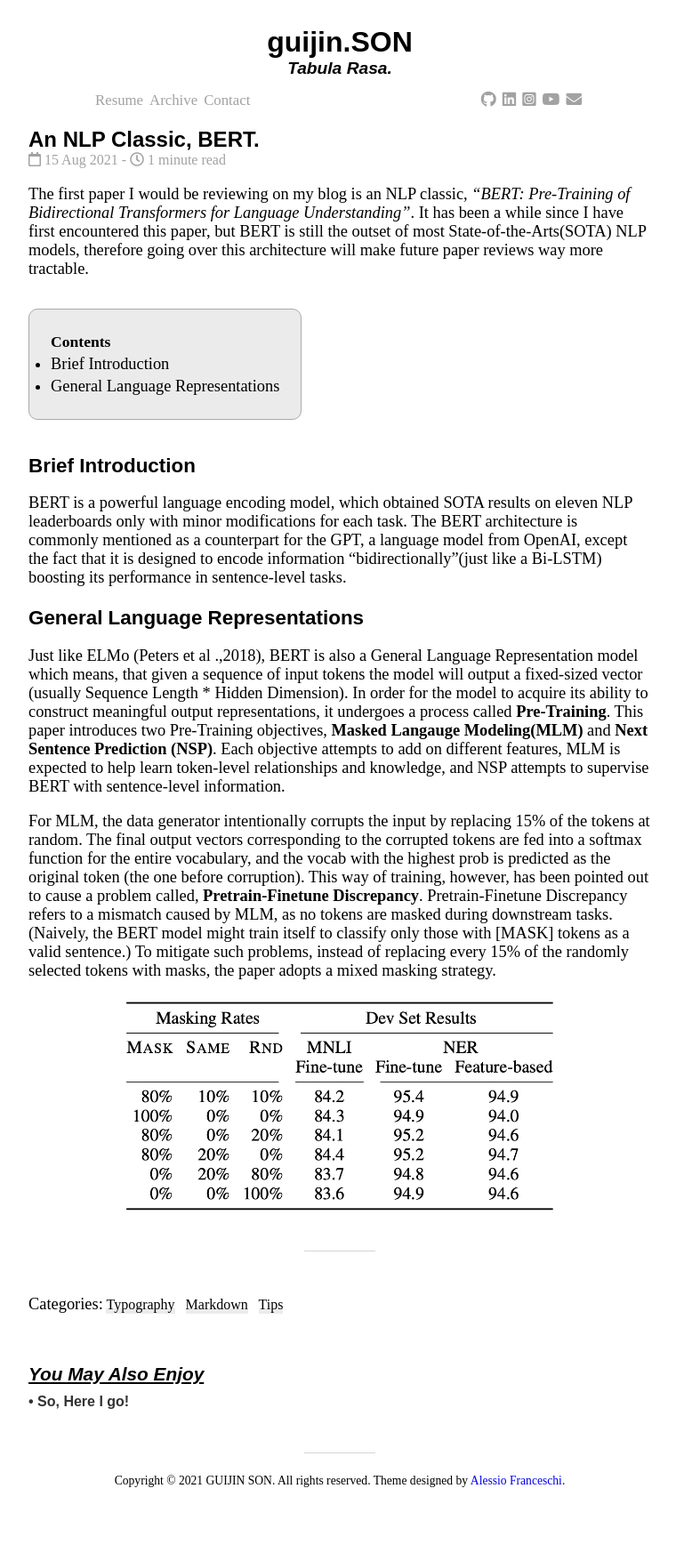
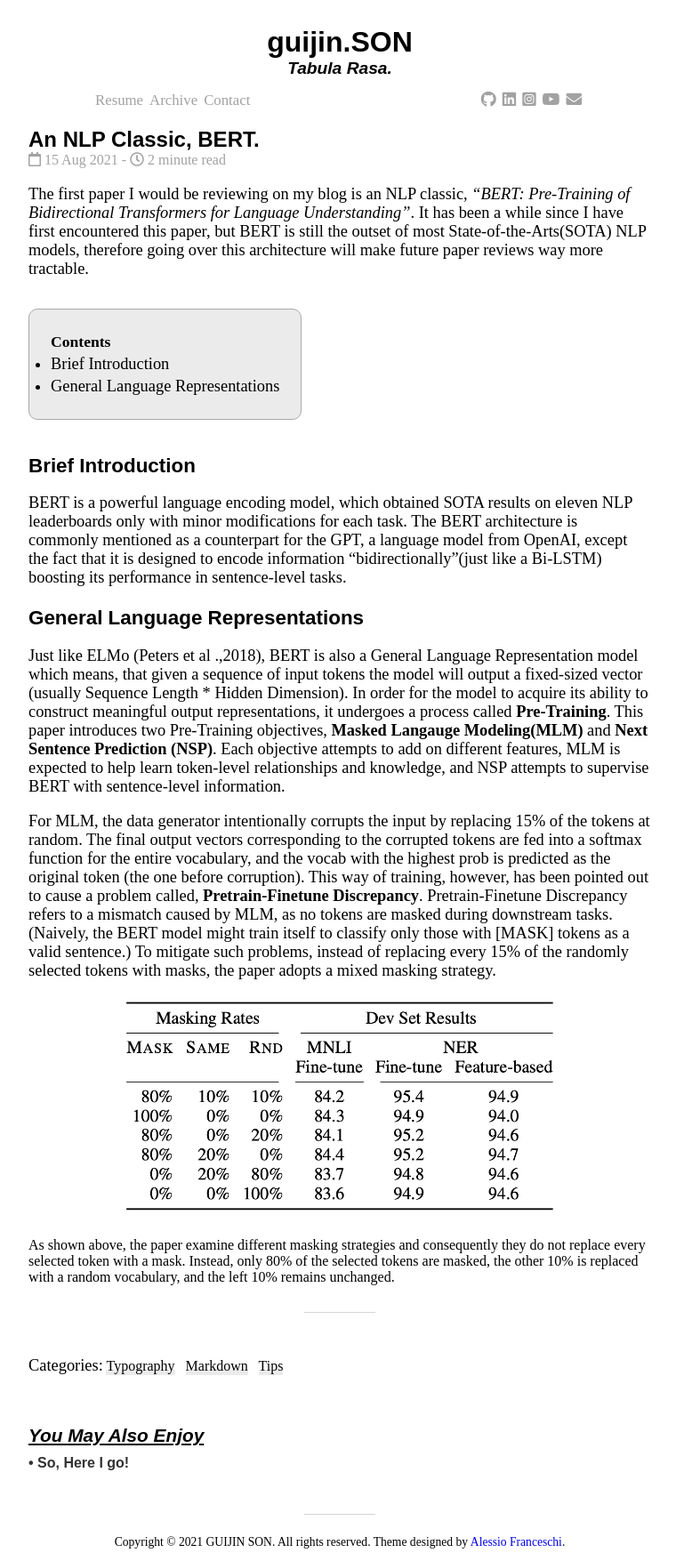
Before and after one commit to guijinSON/guijinSON.github.io, a Jekyll site: the page built from _posts/2021-08-15-An NLP Classic, BERT.md, in a window 1280 px wide. Shown: the whole page at 89% size, without its empty margins (258-1018 px from the left). Built offline with Jekyll 4.4.1, drawn with Linux system fonts in a browser that asks for light colours; nearby versions of some CDN libraries; comment, search, counter and statistics services are not loaded; before the commit the page ends 1686 px from its top, so only the background shows below that.

Commit message:
Update 2021-08-15-An NLP Classic, BERT.md

```diff
--- a/_posts/2021-08-15-An NLP Classic, BERT.md
+++ b/_posts/2021-08-15-An NLP Classic, BERT.md
@@ -22,3 +22,5 @@ Just like ELMo (Peters et al .,2018), BERT is also a General Language Representa
 For MLM, the data generator intentionally corrupts the input by replacing 15% of the tokens at random. The final output vectors corresponding to the corrupted tokens are fed into a softmax function for the entire vocabulary, and the vocab with the highest prob is predicted as the original token (the one before corruption). This way of training, however, has been pointed out to cause a problem called, **Pretrain-Finetune Discrepancy**. Pretrain-Finetune Discrepancy refers to a mismatch caused by MLM, as no tokens are masked during downstream tasks. (Naively, the BERT model might train itself to classify only those with [MASK] tokens as a valid sentence.) To mitigate such problems, instead of replacing every 15% of the randomly selected tokens with masks, the paper adopts a mixed masking strategy.
 
 <image src="https://raw.githubusercontent.com/guijinSON/guijinSON.github.io/8bfc87a2e5086ee8062b2b1c1e1f085e94574c5f/assets/img/An%20NLP%20Classic%2C%20BERT/masking.png" width=500px>
+
+As shown above, the paper examine different masking strategies and consequently they do not replace every selected token with a mask. Instead, only 80% of the selected tokens are masked, the other 10% is replaced with a random vocabulary, and the left 10% remains unchanged.
```
